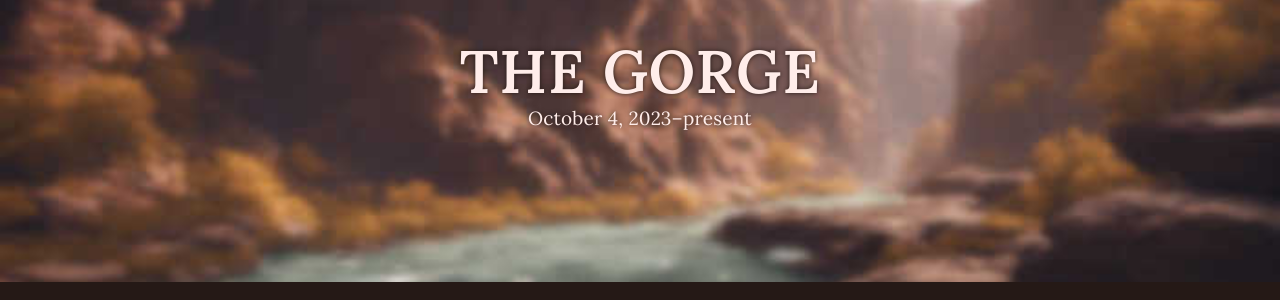
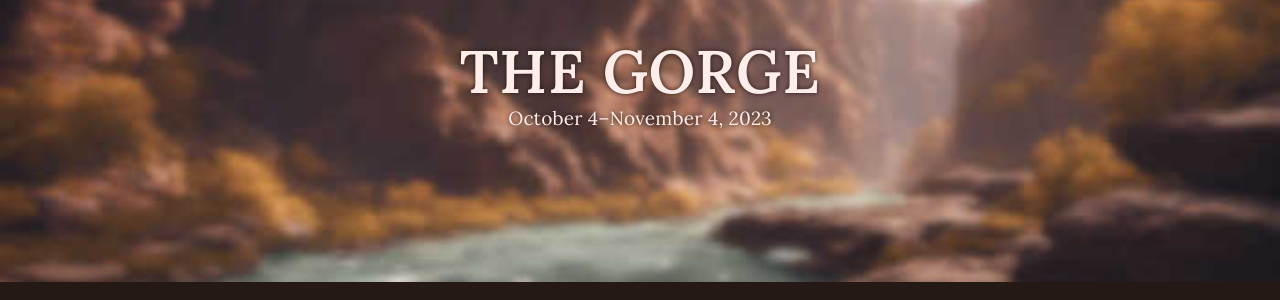
Before and after one commit to schizoidnightmares/absurdrealms.com, a Jekyll site: the page built from anthology-i/the-gorge/index.md, in a window 1280 px wide. Shown: the part 208-508 px from the top of the page. Built offline with Jekyll 4.4.1, drawn with Linux system fonts in a browser that asks for light colours.

Commit message:
fixing publication date

```diff
--- a/anthology-i/the-gorge/index.md
+++ b/anthology-i/the-gorge/index.md
@@ -4,7 +4,7 @@ description: The expedition of the HSS Heaven Sails to the other side of the wor
 layout: header
 header: anthology-i/the-gorge/the_gorge_placeholder_blur.jpg
 header-title: The Gorge
-header-subtitle: October 4, 2023–present
+header-subtitle: October 4–November 4, 2023
 caption: <a href="/assets/images/anthology-i/the-gorge/the_gorge_placeholder.jpg" target="_blank">A.I. placeholder artwork</a> generated using <a href="https://creator.nightcafe.studio/creation/s4qK7NOZ5nVk1PMPJJDG" target="_blank">NightCafe Stable Diffusion XL v1.0 ⧉</a> — <a href="https://creativecommons.org/publicdomain/zero/1.0/" target="_blank">CC0 1.0 ⧉</a>
 return: The Valley
 return-url: /anthology-i/heaven-falls/the-valley/
```
